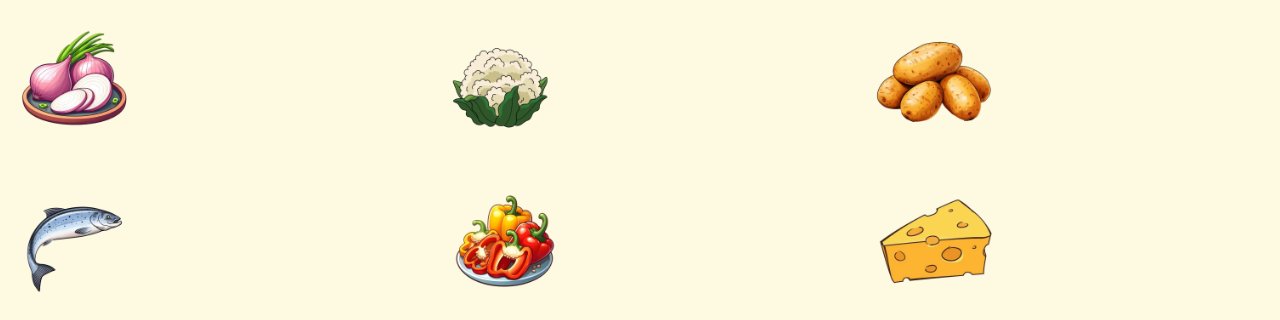
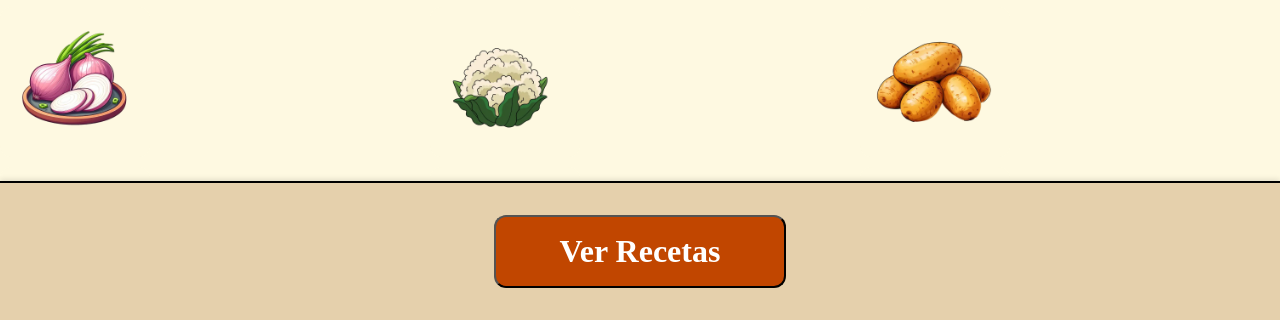
Before and after one commit to Carol21d/Cook, a plain HTML site: page ingredientes.html in a window 1280 px wide. Shown: the part 480-800 px from the top of the page. Drawn offline with Linux system fonts and the light colour scheme; a web font is replaced by a local one.

Commit message:
navegador de los ingredientes

```diff
--- a/css/style.css
+++ b/css/style.css
@@ -115,3 +115,35 @@
     border: 3px solid #C14600;
     filter:drop-shadow(0 0 5px rgba(193, 70, 0, 0.7));
 }
+
+
+.footer{
+   display: flex;
+   bottom: 0;
+   left: 0;
+   position: fixed;
+   width: 100%;
+   justify-content: center;
+   align-items: center;
+   background-color: #E5D0AC;
+   padding: 2rem;
+   border-top: 2px solid black;
+   box-shadow: 0 -2px 5px rgba(0,0,0,0.1);
+}
+
+.btn-recetas{
+    color: white;
+    background-color: #C14600;
+    border-radius: 12px;
+    padding: 1rem  4rem;
+    font-family: "Julee", "cursive";
+     font-size: 2rem;
+    font-weight: bold;
+    text-align: center;
+    cursor: pointer;
+    transition: background-color 0.3s ease;
+}
+
+.nav-enlace{
+    background: none;
+}
--- a/ingredientes.html
+++ b/ingredientes.html
@@ -29,7 +29,7 @@
 
         <!-- Footer -->
         <section class="footer">
-            <a href="recetas.html" class="btn-siguiente">
+            <a href="recetas.html" class="nav-enlace">
                 <button type="submit" class="btn-recetas">Ver Recetas</button>
             </a>
         </section>
```
Also changed, not shown: assets/img/comida_1.png (deleted), assets/img/comida_2.png (deleted), assets/img/comida_3.png (deleted), manzana.jpg (deleted).
